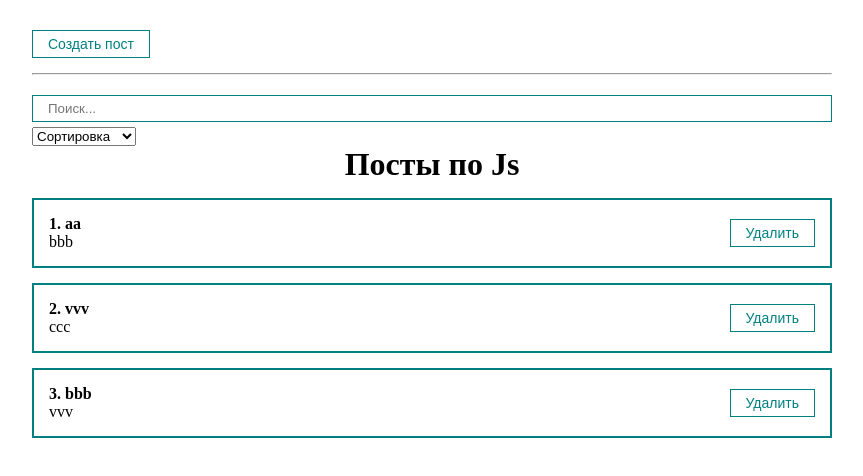
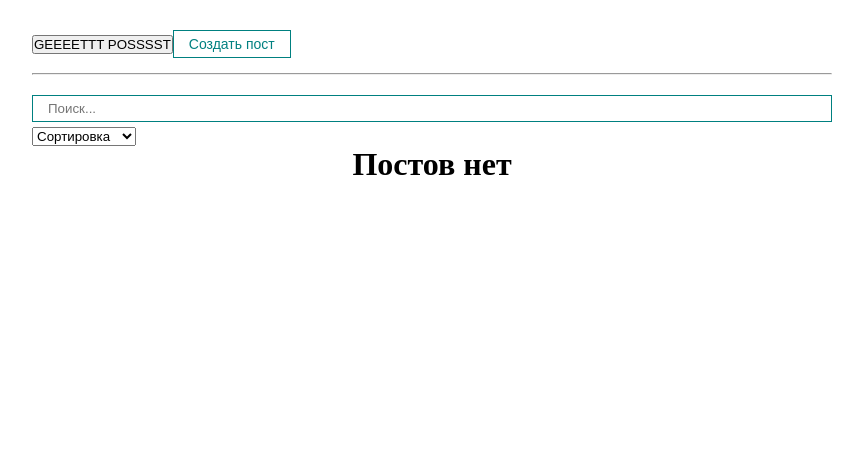
Before and after one commit to YuleQ/Posts-train, a React app: page / in a window 1280 px wide. Shown: the top 476 px of the page, without its empty margins (208-1071 px from the left). Built offline with nearby package versions, Linux system fonts and the light colour scheme.

Commit message:
use axios for post

```diff
--- a/package.json
+++ b/package.json
@@ -11,6 +11,7 @@
   "license": "ISC",
   "devDependencies": {
     "@babel/core": "^7.17.8",
+    "@babel/plugin-transform-runtime": "^7.18.9",
     "@babel/preset-env": "^7.16.11",
     "@babel/preset-react": "^7.16.7",
     "babel-loader": "^8.2.4",
@@ -26,6 +27,7 @@
     "webpack-dev-server": "^4.7.4"
   },
   "dependencies": {
+    "axios": "^0.27.2",
     "react": "^18.0.0",
     "react-dom": "^18.0.0",
     "react-router": "^6.2.2",
--- a/src/App.js
+++ b/src/App.js
@@ -1,38 +1,28 @@
+import axios from 'axios';
 import React, { useMemo, useState, } from 'react';
 import PostFilter from './components/PostFilter';
 import PostForm from './components/PostForm';
 import PostList from './components/PostList';
 import MyButton from './components/UI/button/MyButton';
 import MyModal from './components/UI/MyModal/MyModal';
+import { usePosts } from './hooks/usePosts';
 import './styles/main.scss'
 
 function App() {
-    const [posts, setPosts] = useState([
-        {id: 1 , title: 'aa', body: 'bbb' },
-        {id: 2 , title: 'vvv', body: 'ccc' },
-        {id: 3 , title: 'bbb', body: 'vvv' }
-    ])
+    const [posts, setPosts] = useState([])
+    const [filter, setFilter] = useState({ sort: '' , query: ''})
+    const [modal , setModal] = useState(false)
+    const sortedAndSearchedPosts = usePosts(posts , filter.sort , filter.query)
 
-   const [filter, setFilter] = useState({ sort: '' , query: ''})
-
-    const [modal , setModal] = useState(false)
-
-    const sortedPost = useMemo(() => {
-        console.log('working')
-        if(filter.sort){
-           return [...posts].sort((a, b) => a[filter.sort].localeCompare(b[filter.sort]))
-        }
-        return posts
-    } , [filter.sort, posts])
-
-
-    const sortedAndSearchedPost = useMemo(() => {
-        return sortedPost.filter(post => post.title.toLowerCase().includes(filter.query))
-    }, [filter.query, sortedPost])
 
     const createPost = (newPost) =>{
         setPosts([...posts, newPost])
         setModal(false)
+    }
+
+        async function fetchPost(){
+        const response = await axios.get('https://jsonplaceholder.typicode.com/posts')
+        setPosts(response.data)
     }
 
     const removePost = (post) => {
@@ -41,19 +31,19 @@ function App() {
 
      return(
          <div className='App'>
+            <button onClick={fetchPost}> GEEEETTT POSSSST </button>
             <MyButton style={{marginTop : 30}} onClick={() => setModal(true)}>
                     Создать пост
             </MyButton>
             <MyModal visible={modal} setVisible={setModal}>
                 <PostForm create={createPost}/>
             </MyModal>
-             {/* <PostForm create={createPost}/> */}
              <hr style={{margin: '15px 0'}}/>
              <PostFilter
                 filter= {filter}
                 setFilter= {setFilter}
              />
-                <PostList remove={removePost} posts={sortedAndSearchedPost} title='Посты по Js'/>
+                <PostList remove={removePost} posts={sortedAndSearchedPosts} title='Посты по Js'/>
          </div>
      )
 
--- /dev/null
+++ b/src/hooks/usePosts.js
@@ -0,0 +1,20 @@
+import { useMemo } from "react"
+export const useSortedPosts = (posts , sort) => {
+    const sortedPosts = useMemo(() => {
+        if(sort){
+           return [...posts].sort((a, b) => a[sort].localeCompare(b[sort]))
+        }
+        return posts
+    } , [sort, posts])
+
+    return sortedPosts
+}
+
+export const usePosts = (posts, sort , query) => {
+    const sortedPosts = useSortedPosts(posts, sort)
+    const sortedAndSearchedPosts = useMemo(() => {
+        return sortedPosts.filter(post => post.title.toLowerCase().includes(query))
+    }, [query, sortedPosts])
+
+    return sortedAndSearchedPosts
+}
```
Also changed, not shown: .babelrc, 1 other file (tests, documents, lock files or other folders).
